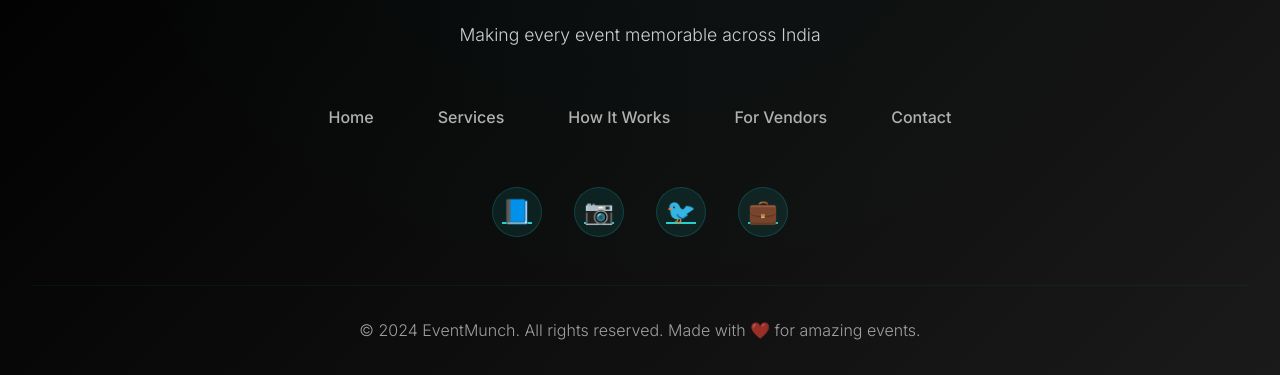
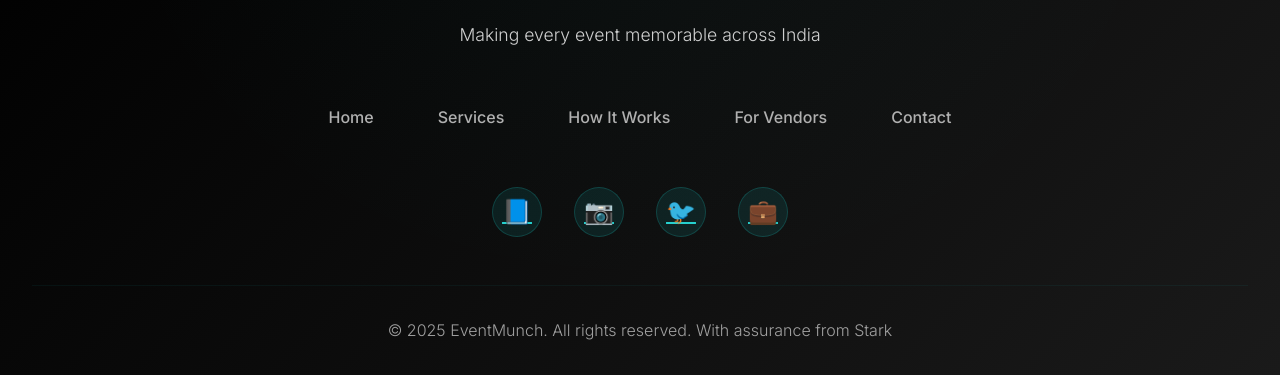
Before and after one commit to starkrajput/EM_LandingPage, a plain HTML site: page index.html in a window 1280 px wide. Shown: the part 9374-9749 px from the top of the page. Drawn offline with nearby package versions, Linux system fonts and the light colour scheme; animation ran at ten frames a second.

Commit message:
Update index.html

```diff
--- a/index.html
+++ b/index.html
@@ -2036,7 +2036,7 @@ margin-top:20px;
                 <a href="#" class="social-link">💼</a>
             </div>
             <div class="footer-bottom">
-                <p>&copy; 2024 EventMunch. All rights reserved. Made with ❤️ for amazing events.</p>
+                <p>&copy; 2025 EventMunch. All rights reserved. With assurance from Stark</p>
             </div>
         </div>
     </footer>
```
